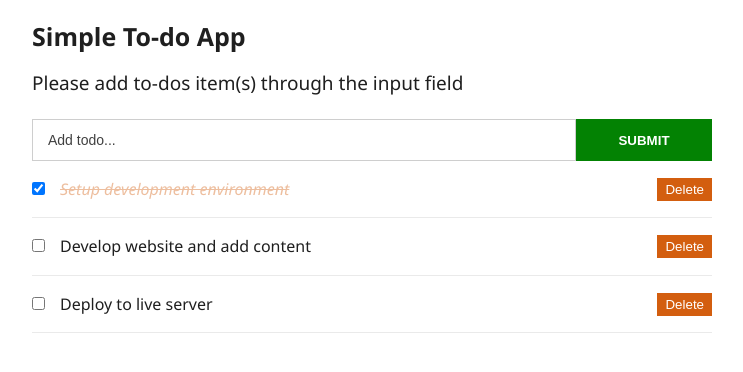
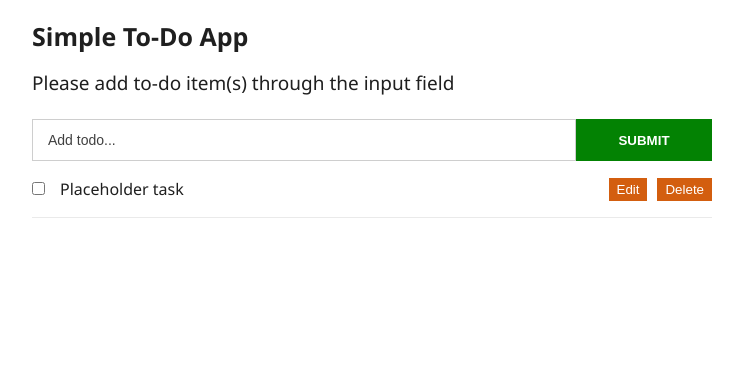
Before and after one commit to westonlj/simple-todo-practice, a React (Create React App) app: page / in a window 1280 px wide. Shown: the top 372 px of the page, without its empty margins (268-1011 px from the left). Built offline with nearby package versions, Linux system fonts and the light colour scheme.

Commit message:
changes for the edit function

```diff
--- a/src/App.css
+++ b/src/App.css
@@ -7,6 +7,9 @@ body {
   font-family: "Segoe UI", Arial sans-serif;
   line-height: 1.4;
   color: #1f1f1f;
+}
+.btn-spacing {
+  margin-right: 10px;
 }
 .container {
   max-width: 700px;
--- /dev/null
+++ b/src/components/EditTodo.js
@@ -0,0 +1,5 @@
+import React from 'react';
+
+
+
+export default EditTodo;
--- a/src/components/Header.js
+++ b/src/components/Header.js
@@ -12,10 +12,10 @@ const Header = () => {
     return (
         <header style={headerStyle}>
             <h1 style={{ fontSize: "25px", marginBottom: "15px" }}>
-                Simple To-do App
+                Simple To-Do App
             </h1>
             <p style={{ fontSize: "19px" }}>
-                Please add to-dos item(s) through the input field
+                Please add to-do item(s) through the input field
             </p>
         </header>
     )
--- a/src/components/InputTodo.js
+++ b/src/components/InputTodo.js
@@ -12,7 +12,7 @@ class InputTodo extends Component {
         })
     };
 
-    // passing up to the parent
+    // passing up to the parent the newly entered value
     handleSubmit = e => {
         e.preventDefault();
         this.props.addTodoProps(this.state.title);
@@ -21,6 +21,8 @@ class InputTodo extends Component {
         });
     };
 
+    // add functionality for a clock to show specific times/ when the todo was created
+    // on completion show a line-through and a completed time.
     render() {
         return (
             <form onSubmit={this.handleSubmit} className="form-container">
--- a/src/components/TodoContainer.js
+++ b/src/components/TodoContainer.js
@@ -4,27 +4,16 @@ import TodosList from './TodosList';
 import Header from './Header';
 import InputTodo from './InputTodo';
 
-// functions are state-less
-// that is why we have classes or "Componenets"
+// need data to be saved by browser so we don't lose our todos
+
 class TodoContainer extends React.Component {
-    // This is the parent component to all of our components
+
+    // we don't want these defaults, we want them to be dynamic or saved by browser
     state = {
         todos: [
             {
                 id: uuidv4(),
-                title: "Setup development environment",
-                completed: true
-            },
-
-            {
-                id: uuidv4(),
-                title: "Develop website and add content",
-                completed: false
-            },
-
-            {
-                id: uuidv4(),
-                title: "Deploy to live server",
+                title: "Placeholder task",
                 completed: false
             },
 
@@ -32,7 +21,7 @@ class TodoContainer extends React.Component {
     };
 
     // enable communication between the components:
-    // receiving id and allowing for checkbox
+    // receiving id and allowing for checkbox to be checked
     handleChange = (id) => {
         this.setState({
             todos: this.state.todos.map(todo => {
@@ -56,7 +45,24 @@ class TodoContainer extends React.Component {
             ]
         });
     };
+    // TODO: EDIT ENTRY
+    // needs to open an input window to allow for new entry
+    editTodo =(id, title) => {
+        // this.setState({})
+        const editTitle = {
+            id : id,
+            title : title
+        }
+        // needs to replace the todo
+        this.setState({
+            todos : [...this.state.todos, editTitle]
+        })
+            console.log("Edited todo -> " ,{title});
 
+    }
+
+    // add a new item with a unique ID and title passed up from
+    // InputTodo.
     addTodoItem = title => {
         const newTodo = {
             id: uuidv4(),
@@ -73,20 +79,16 @@ class TodoContainer extends React.Component {
         return (
             <div className="container">
                 <Header />
-                {/* looped through the array "todos" and output each todo
-                {this.state.todos.map(todo => (
-                    <li>{todo.title}</li>
-                ))} */}
-
                 <InputTodo addTodoProps={this.addTodoItem} />
-
                 {/* Passing the todos data to Todoslist
                     and passing handleChangeProps to allow for the changing state
+                    - updates the list after/ if a new item is added
                 */}
                 <TodosList
                     todos={this.state.todos}
                     handleChangeProps={this.handleChange}
                     deleteTodoProps={this.deleteTodo}
+                    editTodoProps={this.editTodo}
                 />
             </div>
         );
--- a/src/components/TodoItem.js
+++ b/src/components/TodoItem.js
@@ -12,24 +12,35 @@ class TodoItem extends React.Component {
       // destructuring
       const { completed, id, title } = this.props.todo
 
-      // the <input type='checkbox'/> is an uncontrolled input
-      // it needs to be handled by the component state and not the DOM
-        // add 'checked'
+      // Want to add functionality for lists in lists to have additional checkboxes
+      // for complex todo items
         return (
           <li className="todo-item">
             <input
               type='checkbox'
               checked={ completed }
-              // TodoItem cannot handle the onChange event
-              // it handles checkboxes but the parent (TodoContainer)
+
+              // handle checkboxes but TodoContainer
               // holds state data
               onChange={() => this.props.handleChangeProps(id)}
               // so we are passing onChange upwards to TodosList
               // then upwards to TodoContainer
             />
+
+            {/* Delete Entry
+              Passed up to TodoContainer and gives the values to delteTodo
+            */}
             <button onClick={() => this.props.deleteTodoProps(id)}>
               Delete
             </button>
+
+            {/* TODO: EDIT ENTRY
+                Passed up to TodoContainer to be handled by editTodo
+            */}
+            <button className="btn-spacing" onClick={() => this.props.editTodoProps(id)}>
+              Edit
+            </button>
+
             <span style={completed ? completedStyle :null}>
               {title}
             </span>
--- a/src/components/TodosList.js
+++ b/src/components/TodosList.js
@@ -15,6 +15,7 @@ class TodosList extends React.Component {
                         todo={todo}
                         handleChangeProps={this.props.handleChangeProps}
                         deleteTodoProps={this.props.deleteTodoProps}
+                        editTodoProps={this.props.editTodoProps}
                     />
                 ))}
             </div>
```
